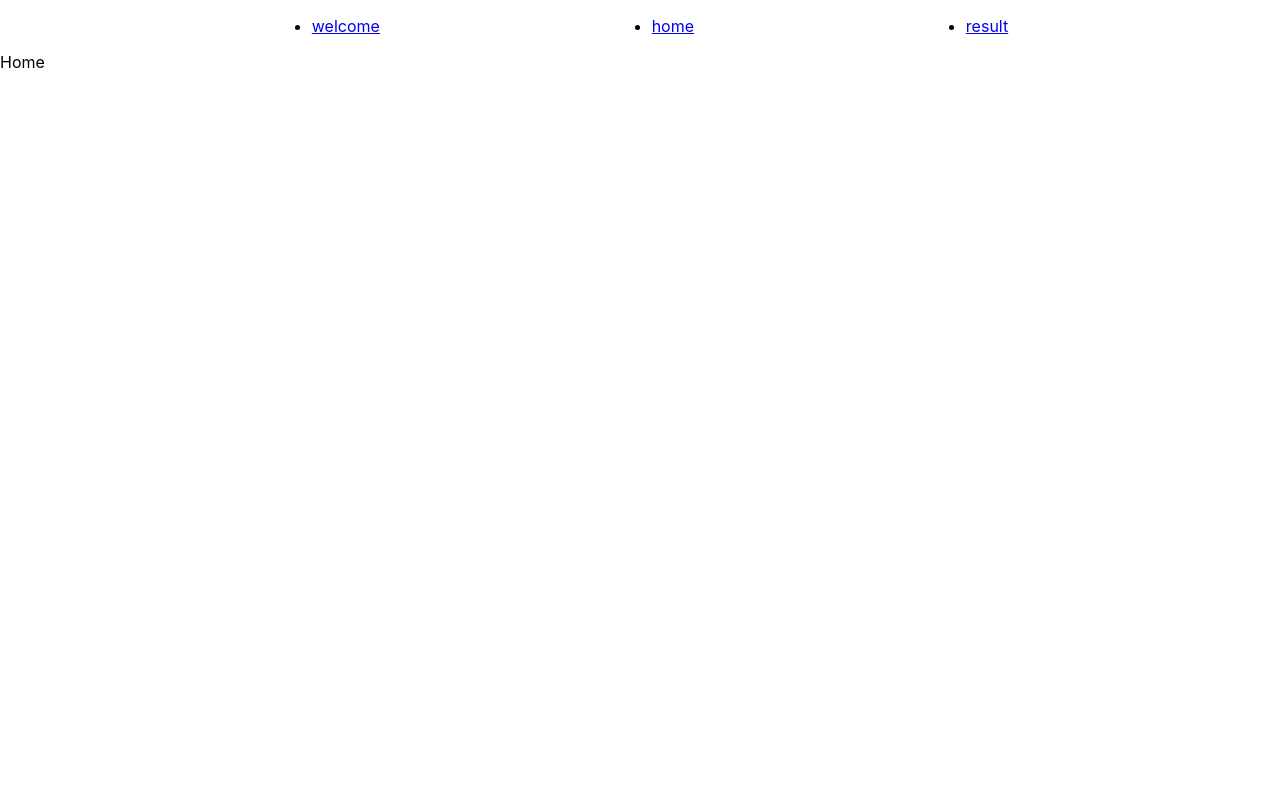
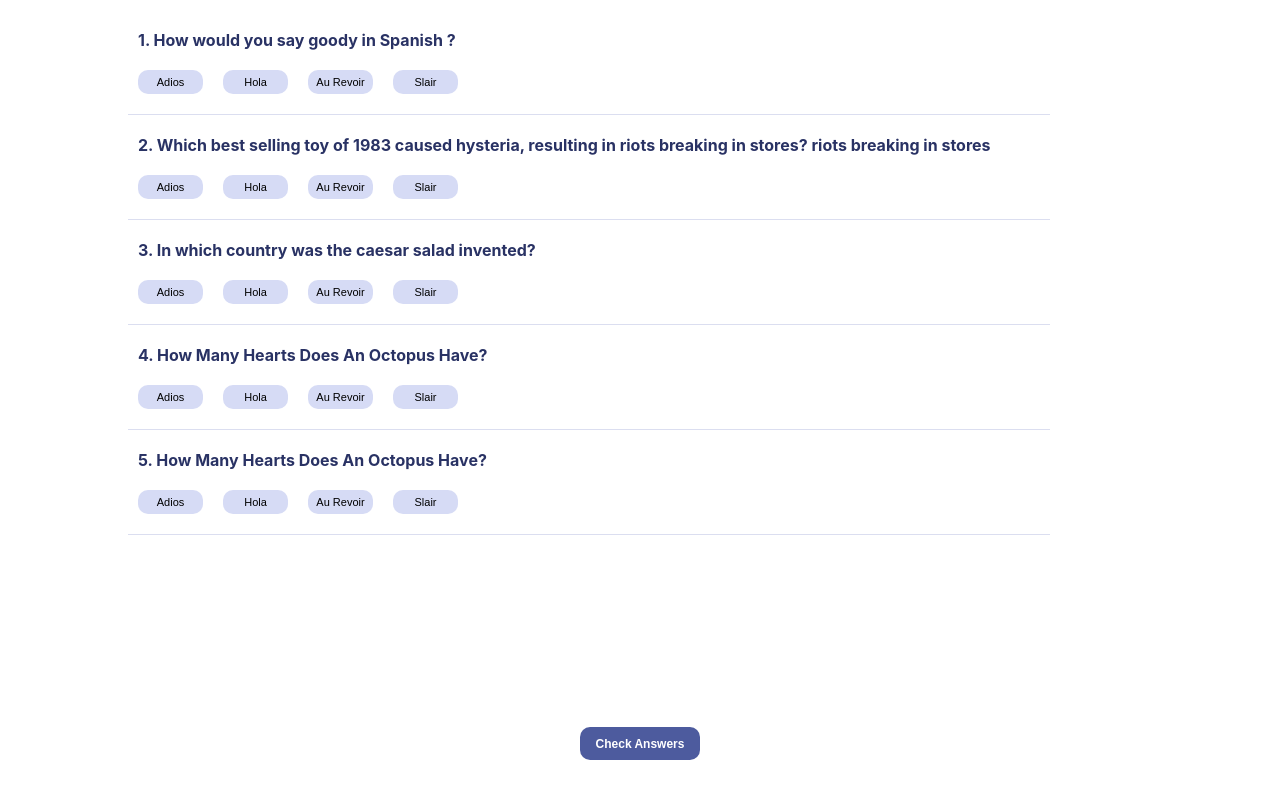
Before and after one commit to sohretturaman/quizzical-app-react-scrimba, a React (Create React App) app: page /home in a window 1280 px wide. Built offline with nearby package versions, Linux system fonts and the light colour scheme.

Commit message:
welcome screen and home screen's uı has been competed

```diff
--- a/src/App.css
+++ b/src/App.css
@@ -1,3 +1,7 @@
 .App {
   text-align: center;
+  align-items: center;
+  text-align: left;
+justify-content: center;
+  display: flex;
 }
--- a/src/App.js
+++ b/src/App.js
@@ -1,15 +1,34 @@
 /** @format */
 
 import "./App.css";
-import {  Route, Routes, Link } from "react-router-dom";
+import { Route, Routes } from "react-router-dom";
 import Result from "./pages/Result";
 import Home from "./pages/Home";
 import Welcome from "./pages/Welcome";
 import PageNotFound from "./pages/PageNotFound";
+
 function App() {
   return (
+    <div className="App">
+      <Routes>
+        <Route path="/result" element={<Result />} />
+        <Route path="/home" element={<Home />} />
+        <Route path="/" element={<Welcome />} />
+        <Route path="*" element={<PageNotFound />} />
+      </Routes>
+    </div>
+  );
+}
 
-      <div>
+export default App;
+
+/**
+ *
+ *       <Route path="/home" element={<Home/>} /> right way
+        <Route path="/" element={Welcome} /> wrong way which belongs to react native
+ */
+
+/*
         <nav>
         <ul
           style={{
@@ -28,24 +47,4 @@ function App() {
             <Link to="/result">result</Link>
           </li>
         </ul>
-        </nav>
-
-      <Routes>
-        <Route path="/result" element={<Result/>} />
-        <Route path="/home" element={<Home/>} />
-        <Route path="/" element={<Welcome/>} />
-        <Route path="*" element={<PageNotFound/>} />
-      </Routes>
-      </div>
-
-  );
-}
-
-export default App;
-
-
-/**
- *
- *       <Route path="/home" element={<Home/>} /> right way
-        <Route path="/" element={Welcome} /> wrong way which belongs to react native
- */
+      </nav> */
--- /dev/null
+++ b/src/components/CheckButton.js
@@ -0,0 +1,9 @@
+import React from "react";
+import styles from './cStyles.module.css'
+const CheckButton = ({text='Check Answer'}) => {
+  return <div className={styles.wrapper}>
+    <button className={styles.buttonText}>{text}</button>
+  </div>;
+};
+
+export default CheckButton;
--- /dev/null
+++ b/src/components/OptionButton.js
@@ -0,0 +1,16 @@
+/** @format */
+
+import React from "react";
+import styles from "./cStyles.module.css";
+const OptionButton = ({ text }) => {
+  return (
+    <div className={styles.buttonWrapper}>
+      <button className={styles.button} style={{backgroundColor:'#D6DBF5',
+      color:'black'
+
+    }}>{text} </button>
+    </div>
+  );
+};
+
+export default OptionButton;
--- /dev/null
+++ b/src/components/Question.js
@@ -0,0 +1,24 @@
+/** @format */
+
+import React from "react";
+import OptionButton from "./OptionButton";
+import styles from "./cStyles.module.css";
+const Question = ({question}) => {
+
+  return (
+    <div className={styles.questionWrapper}>
+      <p className={styles.question}>
+      {question}
+      </p>
+      <div className={styles.listWrapper}>
+      <OptionButton text={"Adios"} />
+      <OptionButton text={"Hola"} />
+      <OptionButton text={"Au Revoir"} />
+      <OptionButton text={"Slair"} />
+      </div>
+
+    </div>
+  );
+};
+
+export default Question;
--- /dev/null
+++ b/src/components/cStyles.module.css
@@ -0,0 +1,64 @@
+.button{
+    border-radius: 10px;
+    padding: 5px;
+    min-width: 65px;
+    height: 24px;
+    justify-content: center;
+    display: flex;
+     font-size: 11px;
+     border:none;
+     align-items: center;
+
+}
+
+.button:hover{
+    opacity: 0.8;
+}
+
+.buttonWrapper{
+    margin: 10px;
+}
+.listWrapper{
+    display: flex;
+    flex-direction: row;
+
+
+}
+.questionWrapper{
+    margin-bottom: 20px;
+    border-bottom: 1px solid #DBDEF0;
+    padding-bottom: 5px;
+
+    max-width: 90%;
+    padding-bottom: 10px;
+}
+
+.question{
+    font-size:16px ;
+    font-weight: bold;
+    margin: 10px;
+    display: flex;
+    color: #293264;
+}
+
+/*  CHECK BUTTON STYLES  */
+
+.wrapper{
+    margin: 20px;
+
+}
+.buttonText{
+    background-color: #4D5B9E;
+    display: flex;
+    border-radius: 10px;
+     padding: 5px;
+     width: 120px;
+     height: 33px;
+     align-items: center;
+     color: white;
+     font-weight: bold;
+     font-size: 12px;
+     justify-content: center;
+     border: none;
+
+}
--- a/src/pages/Home.js
+++ b/src/pages/Home.js
@@ -1,7 +1,31 @@
+/** @format */
+
 import React from "react";
+import Question from "../components/Question";
+import styles from "./styles.module.css";
+import CheckButton from "../components/CheckButton";
 
 const Home = () => {
-  return <div>Home</div>;
+  return (
+    <main className={styles.hContainer}>
+      <div>
+        <Question question={"1. How would you say goody in Spanish ?"} />
+        <Question
+          question={
+            "2. Which best selling toy of 1983 caused hysteria, resulting in riots breaking in stores?  riots breaking in stores"
+          }
+        />
+        <Question
+          question={"3. In which country was the caesar salad invented?"}
+        />
+        <Question question={"4. How Many Hearts Does An Octopus Have?"} />
+        <Question question={"5. How Many Hearts Does An Octopus Have?"} />
+      </div>
+      <div  className={styles.checkBWrapper}>
+        <CheckButton text="Check Answers"/>
+      </div>
+    </main>
+  );
 };
 
 export default Home;
--- a/src/pages/Welcome.js
+++ b/src/pages/Welcome.js
@@ -1,17 +1,27 @@
-import React from 'react'
-import styles from './styles.module.css'
-import {useNavigate} from 'react-router-dom'
+/** @format */
+
+import React from "react";
+import styles from "./styles.module.css";
+import { useNavigate } from "react-router-dom";
 const Welcome = () => {
-    const navigate = useNavigate();
+  const navigate = useNavigate();
   return (
     <div className={styles.welContainer}>
-         <h2>Quizzical</h2>
-         <span>Best Quiz App </span>
-         <button className={styles.buttonWrapper}
-          onClick={()=> navigate('/home')}
-         >Start Quiz</button>
+      <div className={styles.circle} />
+      <div className={styles.welContainer}>
+        <h1>Quizzical</h1>
+
+        <span>Best Quiz App to test your knowladge </span>
+        <button
+          className={styles.buttonWrapper}
+          onClick={() => navigate("/home")}
+        >
+          Start Quiz
+        </button>
+      </div>
+      <div className={styles.circle2} />
     </div>
-  )
-}
+  );
+};
 
-export default Welcome
+export default Welcome;
--- a/src/pages/styles.module.css
+++ b/src/pages/styles.module.css
@@ -7,3 +7,62 @@
     height: 100vh;
   flex-direction: column;
 }
+
+.circle {
+  display: flex;
+  width: 150px;
+  height: 150px;
+  background-color: #FFFAD1;
+  position: absolute;
+   top:0px ;
+   right: 0px;
+   border-bottom-left-radius: 150px;
+}
+.circle2{
+  display: flex;
+  width: 150px;
+  height: 150px;
+  background-color: #DEEBF8;
+  position: absolute;
+   bottom:0px ;
+   left: 0px;
+   border-top-right-radius: 150px;
+}
+.buttonWrapper{
+  background-color:#4D5B9E ;
+  margin-top: 20px;
+  padding: 10px;
+  border-radius: 10px;
+  border-color: #4D5B9E;
+  border-width: 1px;
+   color: aliceblue;
+   font-weight: 600;
+   width: 100px;
+   align-items: center;
+   display: flex;
+   justify-content: center;
+
+
+}
+.buttonWrapper:hover{
+opacity: 0.8;
+transform: scale(1.1,1.1);
+}
+
+/** HOME STYLES */
+
+.hContainer{
+  height: 95vh;
+   width: 80vw;
+  align-self: center;
+  display:flex;
+  flex-direction: column;
+  padding: 20px;
+}
+
+.checkBWrapper{
+align-self: center;
+display: flex;
+position: absolute;
+ bottom: 20px;
+}
```
Lines whose indentation alone changed are shown as unchanged.
